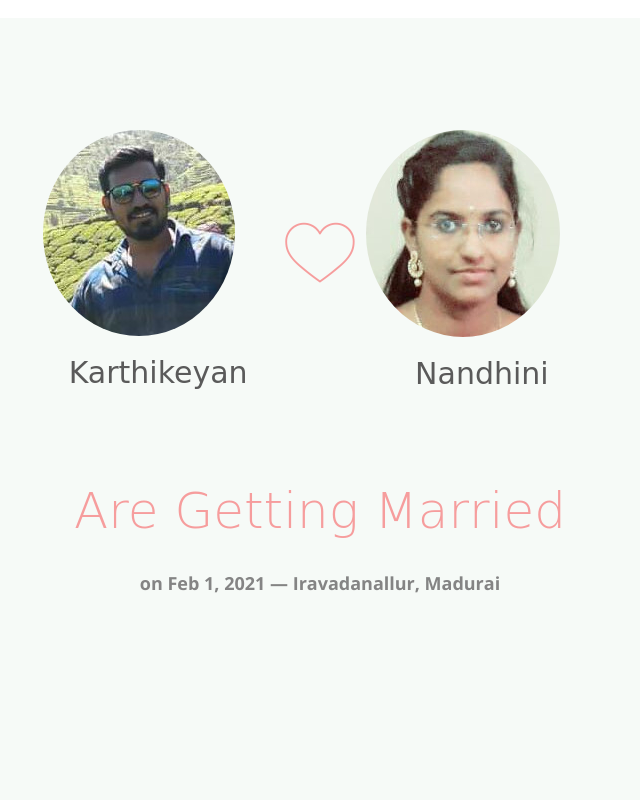
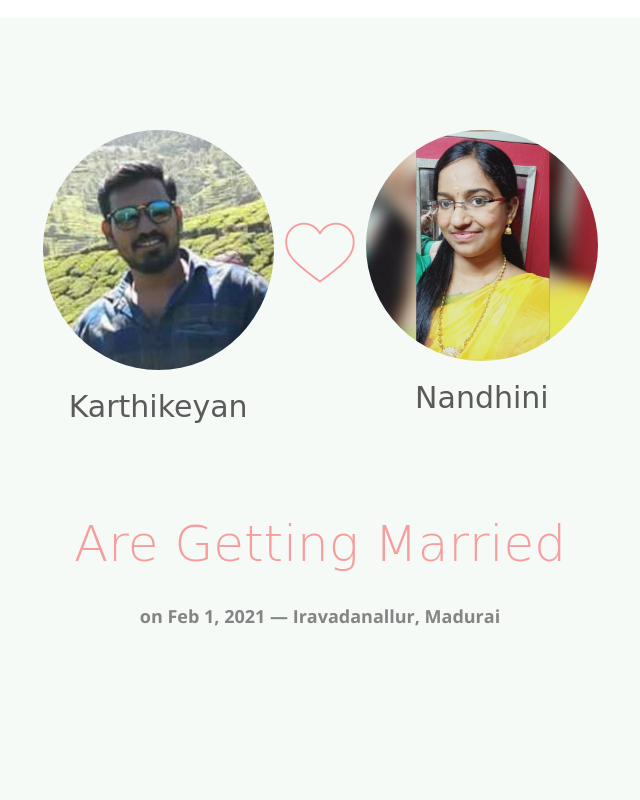
Before and after one commit to karthikeyan-thiyagarajan/Nandhini-weds-karthi, a website: page index.html in a window 1280 px wide. Shown: the part 880-1680 px from the top of the page, without its empty margins (320-960 px from the left). Drawn offline with nearby package versions, Linux system fonts and the light colour scheme; some packages are replaced by stand-ins of ours; no server answers; files whose address does not match are found by name; a web font is replaced by a local one.

Commit message:
pic changes

```diff
--- a/index.html
+++ b/index.html
@@ -104,12 +104,12 @@
 				<div class="row row-bottom-padded-md animate-box">
 					<div class="col-md-6 col-md-offset-3 text-center">
 						<div class="col-md-5 col-sm-5 col-xs-5 nopadding">
-							<img src="images/groom1.jpeg" class="img-responsive" >
+							<img src="images/groom111.jpeg" class="img-responsive" >
 							<h3>Karthikeyan</h3>
 						</div>
 						<div class="col-md-2 col-sm-2 col-xs-2 nopadding"><h2 class="amp-center"><i class="icon-heart"></i></h2></div>
 						<div class="col-md-5 col-sm-5 col-xs-5 nopadding">
-							<img src="images/bride11.jpeg" class="img-responsive" >
+							<img src="images/bride-face.jpeg" class="img-responsive" >
 							<h3>Nandhini</h3>
 						</div>
 					</div>
@@ -185,7 +185,7 @@
 				<div class="container">
 					<div class="row">
 						<div class="col-md-12 text-center">
-							<h2>Karthi &amp; Nandhini</h2>
+							<h2>Karthi &amp; Nandhu</h2>
 						</div>
 						<div class="row">
 						<div class="col-md-12 text-center">
```
Also changed, not shown: images/bride-face.jpeg (added), images/bride-single1.jpeg (added), images/groom-single.jpeg (deleted), images/groom111.jpeg (added).
